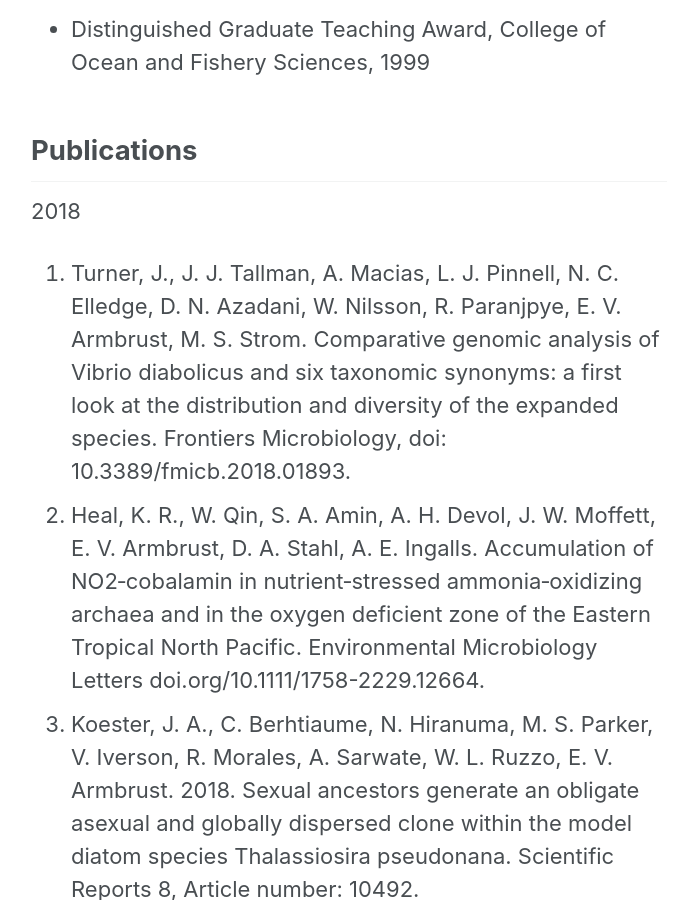
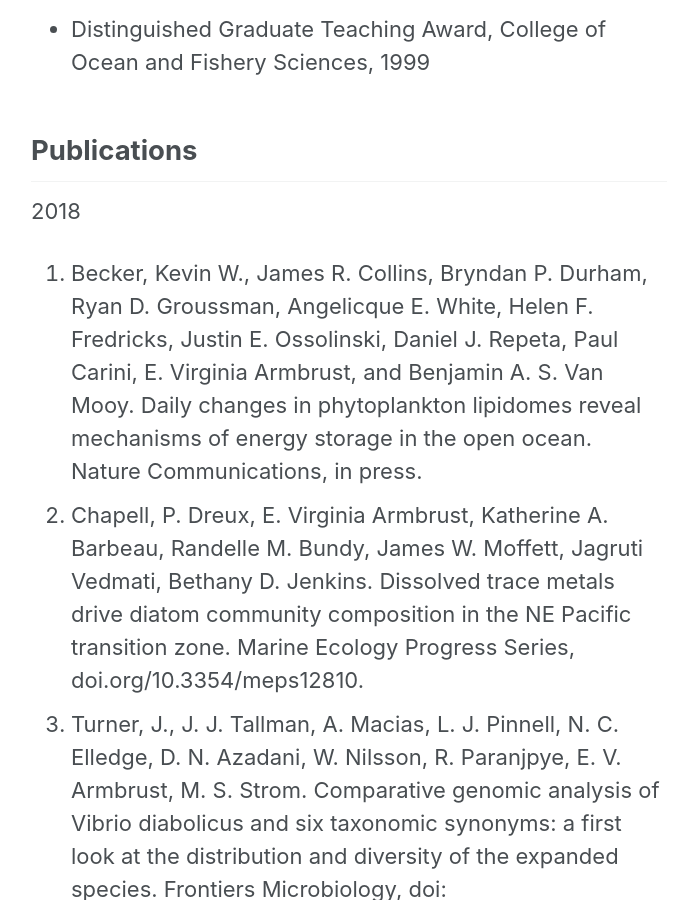
Before and after one commit to armbrustlab/armbrustlab.github.io, a Jekyll site: the page built from collections/_people/armbrust.md, in a window 1280 px wide and 900 px high, scrolled down 2968 px. Shown: the whole window, without its empty margins (291-982 px from the left). Built offline with Jekyll 4.4.1, drawn with Linux system fonts in a browser that asks for light colours; nearby versions of some CDN libraries.

Commit message:
Update armbrust.md

```diff
--- a/collections/_people/armbrust.md
+++ b/collections/_people/armbrust.md
@@ -40,6 +40,8 @@ Phytoplankton are the main focus of research in our lab. These organisms are res
 
 ## Publications
 2018
+1. Becker, Kevin W., James R. Collins, Bryndan P. Durham, Ryan D. Groussman, Angelicque E. White, Helen F. Fredricks, Justin E. Ossolinski, Daniel J. Repeta, Paul Carini, E. Virginia Armbrust, and Benjamin A. S. Van Mooy. Daily changes in phytoplankton lipidomes reveal mechanisms of energy storage in the open ocean.  Nature Communications, in press.
+1. Chapell, P. Dreux, E. Virginia Armbrust, Katherine A. Barbeau, Randelle M. Bundy, James W. Moffett, Jagruti Vedmati,  Bethany D. Jenkins. Dissolved trace metals drive diatom community composition in the NE Pacific transition zone. Marine Ecology Progress Series, doi.org/10.3354/meps12810.
 1. Turner, J., J. J. Tallman, A. Macias, L. J. Pinnell, N. C. Elledge, D. N. Azadani, W. Nilsson, R. Paranjpye, E. V. Armbrust, M. S. Strom. Comparative genomic analysis of Vibrio diabolicus and six taxonomic synonyms: a first look at the distribution and diversity of the expanded species. Frontiers Microbiology, doi: 10.3389/fmicb.2018.01893.
 1. Heal, K. R., W. Qin, S. A. Amin, A. H. Devol, J. W. Moffett, E. V. Armbrust, D. A. Stahl, A. E. Ingalls. Accumulation of NO2‐cobalamin in nutrient‐stressed ammonia‐oxidizing archaea and in the oxygen deficient zone of the Eastern Tropical North Pacific. Environmental Microbiology Letters doi.org/10.1111/1758-2229.12664.
 1. Koester, J. A., C. Berhtiaume, N. Hiranuma, M. S. Parker, V. Iverson, R. Morales, A. Sarwate, W. L. Ruzzo, E. V. Armbrust. 2018. Sexual ancestors generate an obligate asexual and globally dispersed clone within the model diatom species Thalassiosira pseudonana. Scientific Reports 8, Article number: 10492.
```
